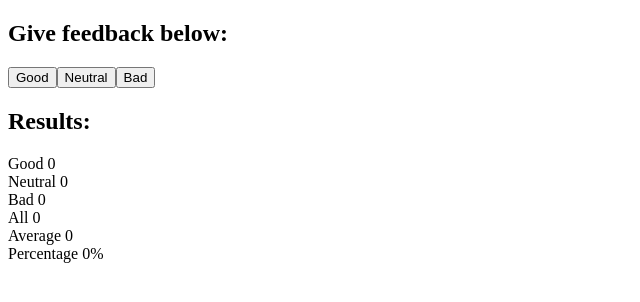
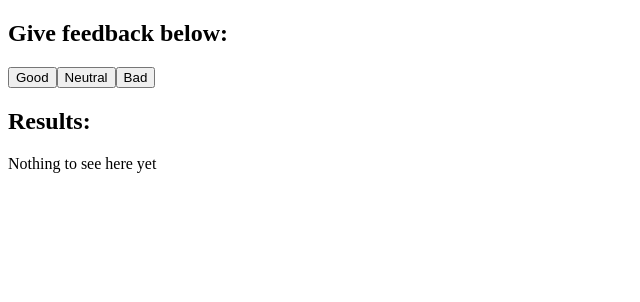
Before and after one commit to doteins/full-stack-open, a React (Create React App) app in the folder part_1/unicafe/: page / in a window 1280 px wide. Shown: the top 302 px of the page, without its empty margins (0-640 px from the left). Built offline with nearby package versions, Linux system fonts and the light colour scheme.

Commit message:
1.9 unicafe step 4

```diff
--- a/part_1/unicafe/src/App.js
+++ b/part_1/unicafe/src/App.js
@@ -35,6 +35,13 @@ const Results = ({ good, neutral ,bad }) => {
   // Calculate the % of positive votes
   const percentage = total ? (good / total) * 100 : 0;
   // <ResultLine text={props.text} counter={props.counter} />
+  if (total === 0) {
+    return (
+      <div>
+        <p>Nothing to see here yet</p>
+      </div>
+    )
+  } else {
     return (
       <div>
         <Display text={"Good"} counter={good} />
@@ -44,8 +51,10 @@ const Results = ({ good, neutral ,bad }) => {
         <Display text={"Average"} counter={avg} />
         <Display text={"Percentage"} counter={`${percentage}%`} />
       </div>
-  );
-};
+    )
+  }
+}
+
 
 const App = () => {
   // Headers
```
Lines whose indentation alone changed are shown as unchanged.
